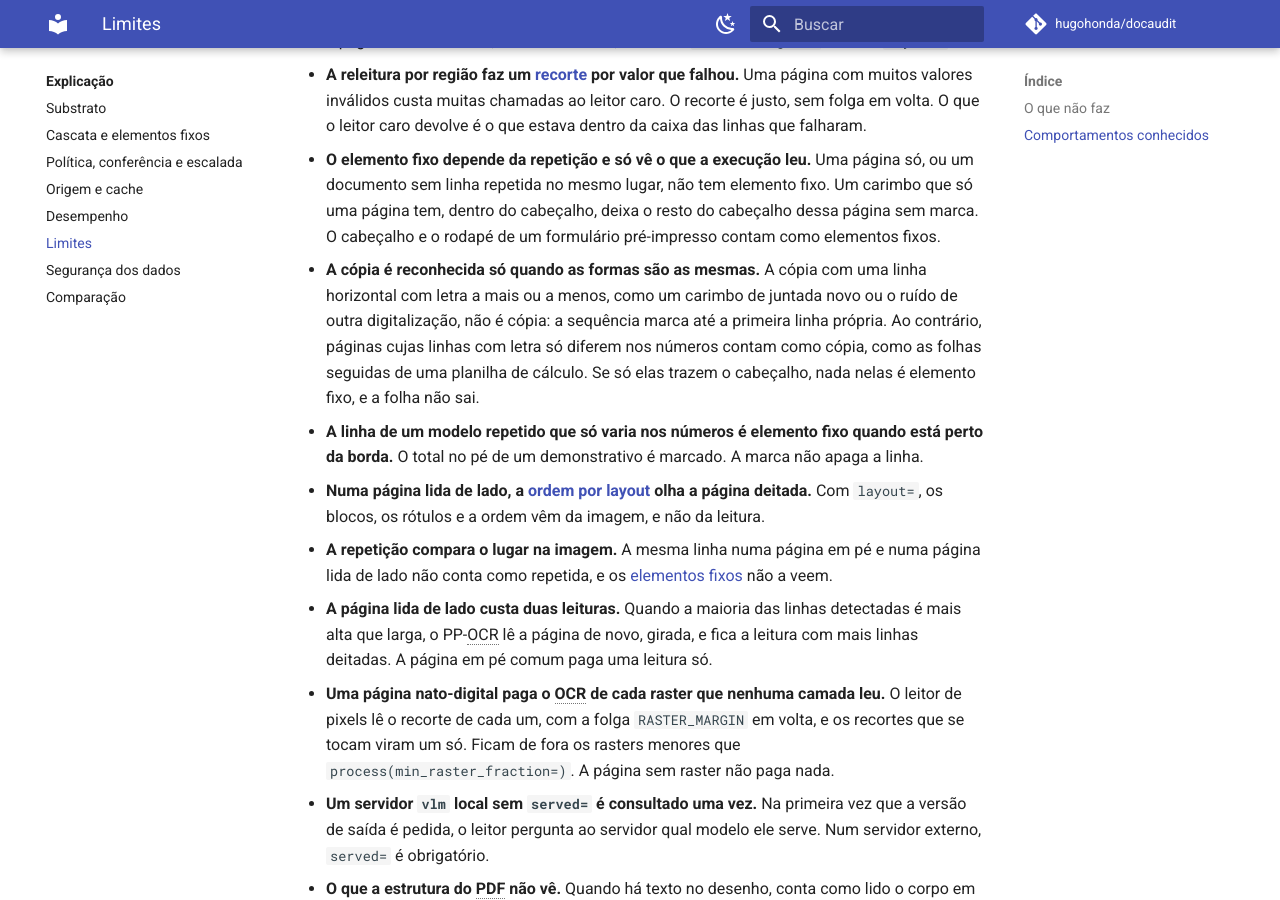
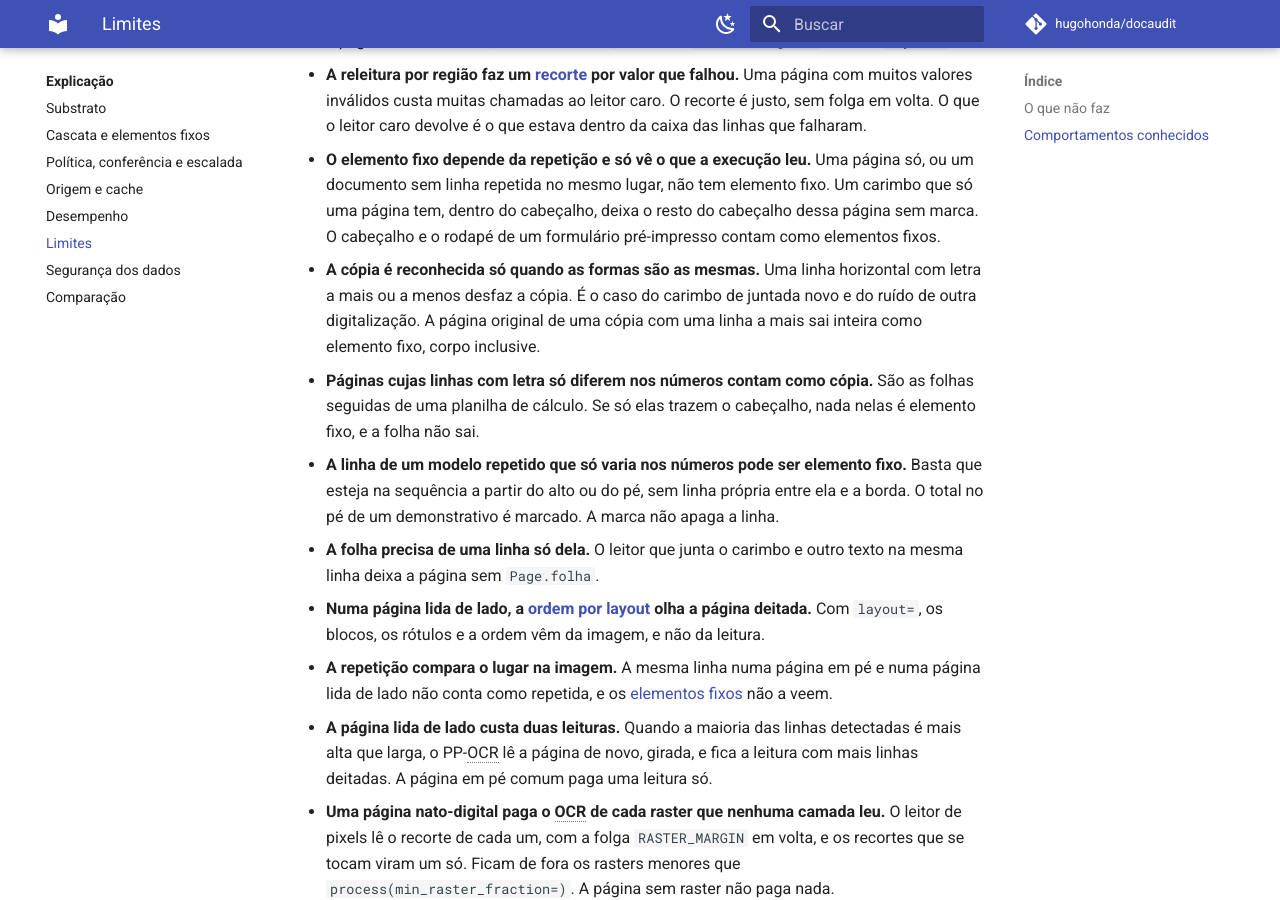
Before and after one commit to hugohonda/docaudit, an MkDocs documentation site: the page built from docs/limits.md, in a window 1280 px wide and 900 px high, scrolled down 2104 px. Built offline with MkDocs 1.6.1 and Material for MkDocs 9.7.7, drawn with Linux system fonts in a browser that asks for light colours; comment, search, counter and statistics services are not loaded.

Commit message:
fix(process): a página sem linha horizontal não é cópia, e a folha ocupa a linha
Duas páginas que só têm a tarja vertical tinham o mesmo conjunto vazio de
formas e contavam como cópia uma da outra: a tarja delas ficava sem marca.
Cada página sem linha horizontal com letra tem agora número próprio.

A folha passa a ser a linha de elemento fixo que é só o carimbo. Numa
página de modelo repetido, uma frase do corpo como "conforme fls. 45"
pode sair marcada como elemento fixo, e a citação virava Page.folha. A
mesma regra já vale para o carimbo visível da camada de texto.

O teste da cópia usa assinantes com letras diferentes na margem, para
provar que a linha vertical fica fora da comparação.

```diff
--- a/docs/limits.md
+++ b/docs/limits.md
@@ -90,16 +90,19 @@ precisa conhecer antes de confiar num resultado.
   elemento fixo. Um carimbo que só uma página tem, dentro do cabeçalho,
   deixa o resto do cabeçalho dessa página sem marca. O cabeçalho e o rodapé
   de um formulário pré-impresso contam como elementos fixos.
-- **A cópia é reconhecida só quando as formas são as mesmas.** A cópia com
-  uma linha horizontal com letra a mais ou a menos, como um carimbo de
-  juntada novo ou o ruído de outra digitalização, não é cópia: a sequência
-  marca até a primeira linha própria. Ao contrário, páginas cujas linhas com
-  letra só diferem nos números contam como cópia, como as folhas seguidas de
-  uma planilha de cálculo. Se só elas trazem o cabeçalho, nada nelas é
-  elemento fixo, e a folha não sai.
-- **A linha de um modelo repetido que só varia nos números é elemento fixo
-  quando está perto da borda.** O total no pé de um demonstrativo é marcado.
+- **A cópia é reconhecida só quando as formas são as mesmas.** Uma linha
+  horizontal com letra a mais ou a menos desfaz a cópia. É o caso do carimbo
+  de juntada novo e do ruído de outra digitalização. A página original de uma
+  cópia com uma linha a mais sai inteira como elemento fixo, corpo inclusive.
+- **Páginas cujas linhas com letra só diferem nos números contam como
+  cópia.** São as folhas seguidas de uma planilha de cálculo. Se só elas
+  trazem o cabeçalho, nada nelas é elemento fixo, e a folha não sai.
+- **A linha de um modelo repetido que só varia nos números pode ser elemento
+  fixo.** Basta que esteja na sequência a partir do alto ou do pé, sem linha
+  própria entre ela e a borda. O total no pé de um demonstrativo é marcado.
   A marca não apaga a linha.
+- **A folha precisa de uma linha só dela.** O leitor que junta o carimbo e
+  outro texto na mesma linha deixa a página sem `Page.folha`.
 - **Numa página lida de lado, a
   [ordem por layout](concepts/cascade.md#ordem-de-leitura-por-layout) olha
   a página deitada.** Com `layout=`, os blocos, os rótulos e a ordem vêm da
```
Also changed, not shown: docs/concepts/cascade.md (+2 -1 lines), docs/entities.md (+1 -1 lines), docs/glossary.md (+1 -2 lines), docs/response/fields.md (+4 -3 lines), 2 other files.
